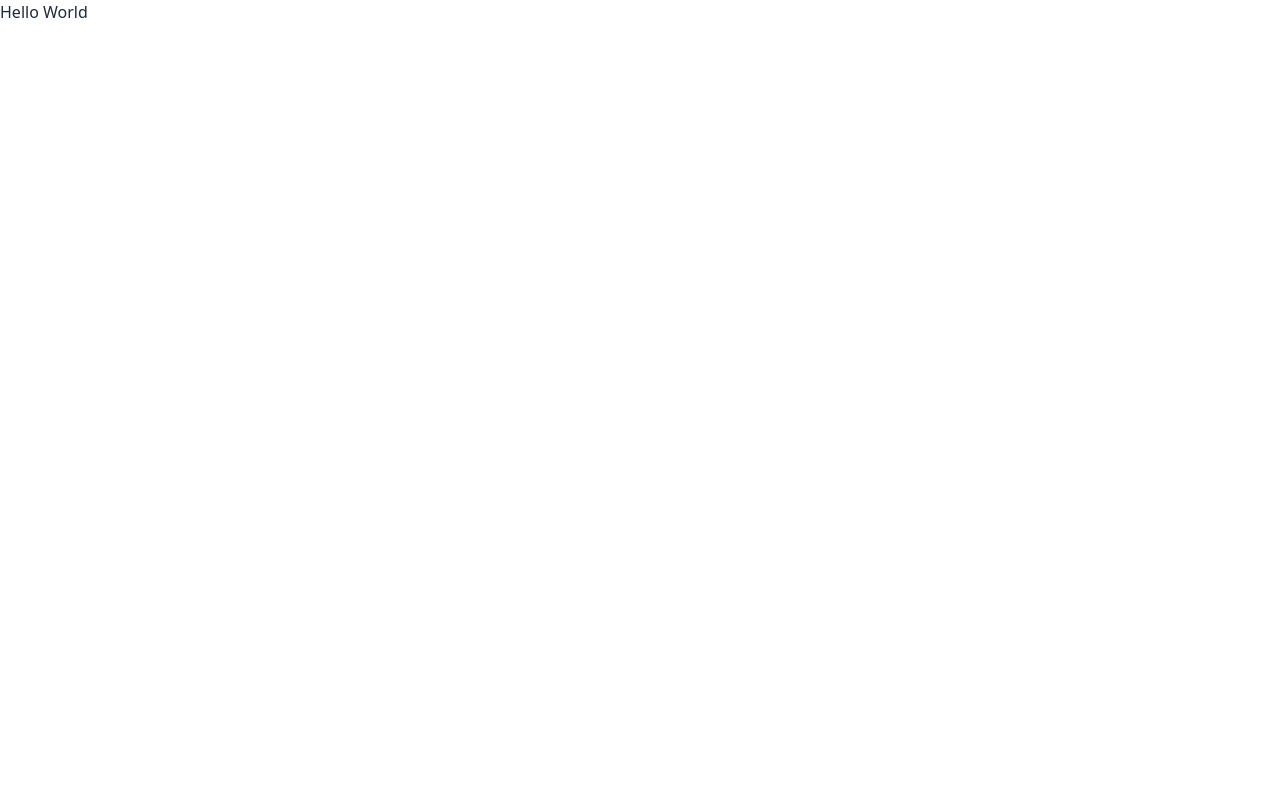
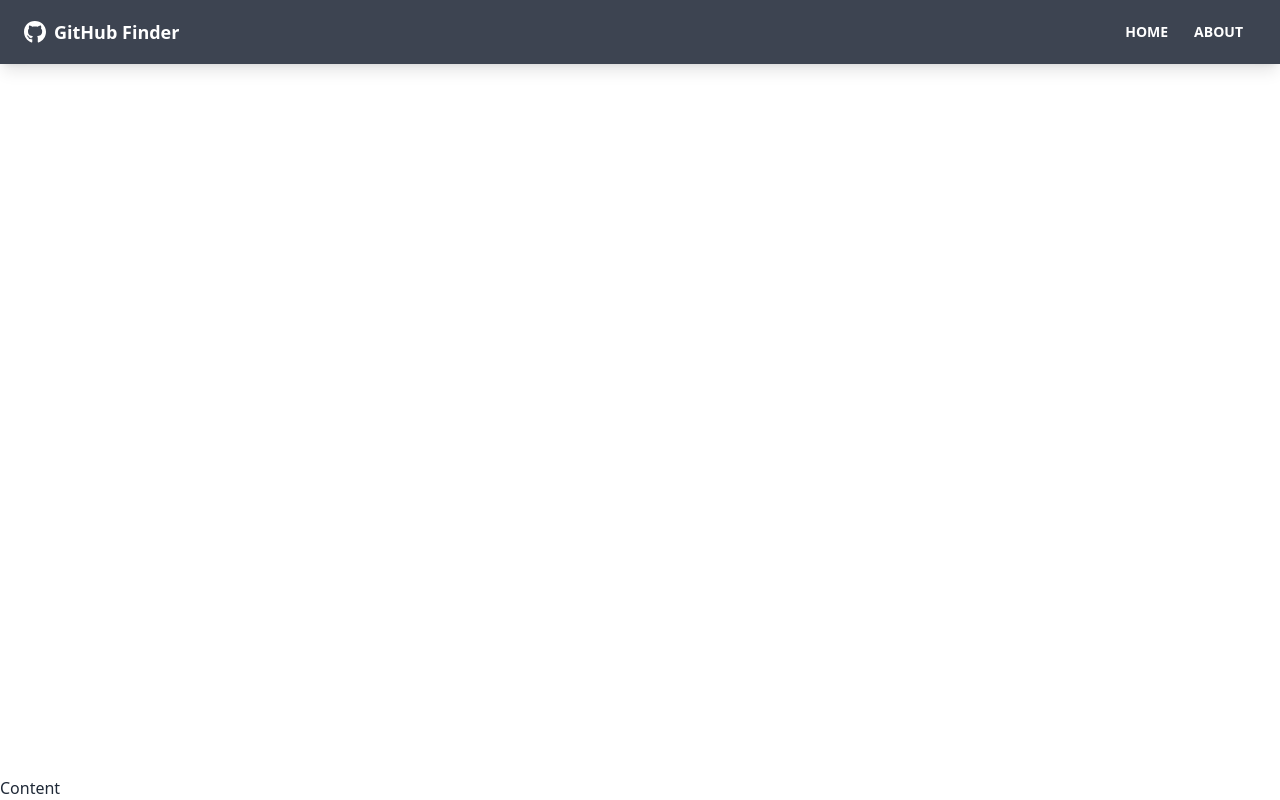
Before and after one commit to adityajinegar/github-finder, a React (Create React App) app: page / in a window 1280 px wide. Built offline with nearby package versions, Linux system fonts and the light colour scheme.

Commit message:
Navbar component

```diff
--- a/package.json
+++ b/package.json
@@ -9,6 +9,8 @@
     "daisyui": "^2.50.0",
     "react": "^18.2.0",
     "react-dom": "^18.2.0",
+    "react-icons": "^4.7.1",
+    "react-router-dom": "^6.8.0",
     "react-scripts": "5.0.1",
     "web-vitals": "^2.1.4"
   },
--- a/src/App.js
+++ b/src/App.js
@@ -1,8 +1,14 @@
+import { BrowserRouter as Router, Route, Routes } from 'react-router-dom';
+import Navbar from './components/layout/Navbar';
+
 function App() {
   return (
-    <div>
-      <h1>Hello World</h1>
-    </div>
+    <Router>
+      <div className='flex flex-col justify-between h-screen'>
+        <Navbar />
+        <main>Content</main>
+      </div>
+    </Router>
   );
 }
 
--- /dev/null
+++ b/src/components/layout/Navbar.jsx
@@ -0,0 +1,38 @@
+import { FaGithub } from 'react-icons/fa';
+import { Link } from 'react-router-dom';
+import PropTypes from 'prop-types';
+
+function Navbar({ title }) {
+  return (
+    <nav className='navbar mb-12 shadow-lg bg-neutral text-neutral-content'>
+      <div className='container mx-auto'>
+        <div className='flex-none px-2 mx-2'>
+          <FaGithub className='inline pr-2 text-3xl' />
+          <Link to='/' className='text-lg font-bold align-middle'>
+            {title}
+          </Link>
+        </div>
+        <div className='flex-1 px-2 mx-2'>
+          <div className='flex justify-end'>
+            <Link to='/' className='btn btn-ghost btn-sm rounded-btn'>
+              Home
+            </Link>
+            <Link to='/about' className='btn btn-ghost btn-sm rounded-btn'>
+              About
+            </Link>
+          </div>
+        </div>
+      </div>
+    </nav>
+  );
+}
+
+Navbar.defaultProps = {
+  title: 'GitHub Finder',
+};
+
+Navbar.propTypes = {
+  title: PropTypes.string,
+};
+
+export default Navbar;
```
Also changed, not shown: 1 other file (tests, documents, lock files or other folders).
